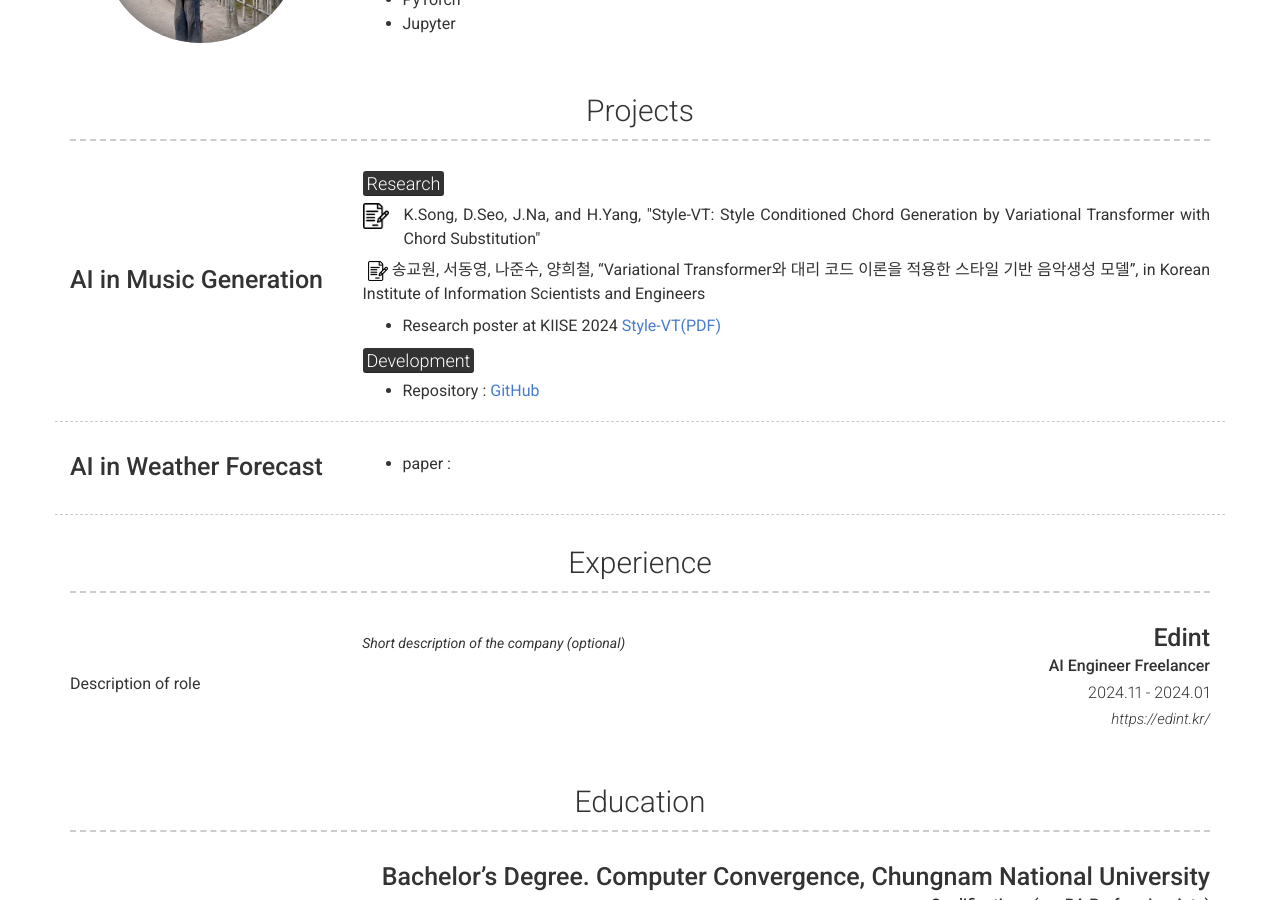
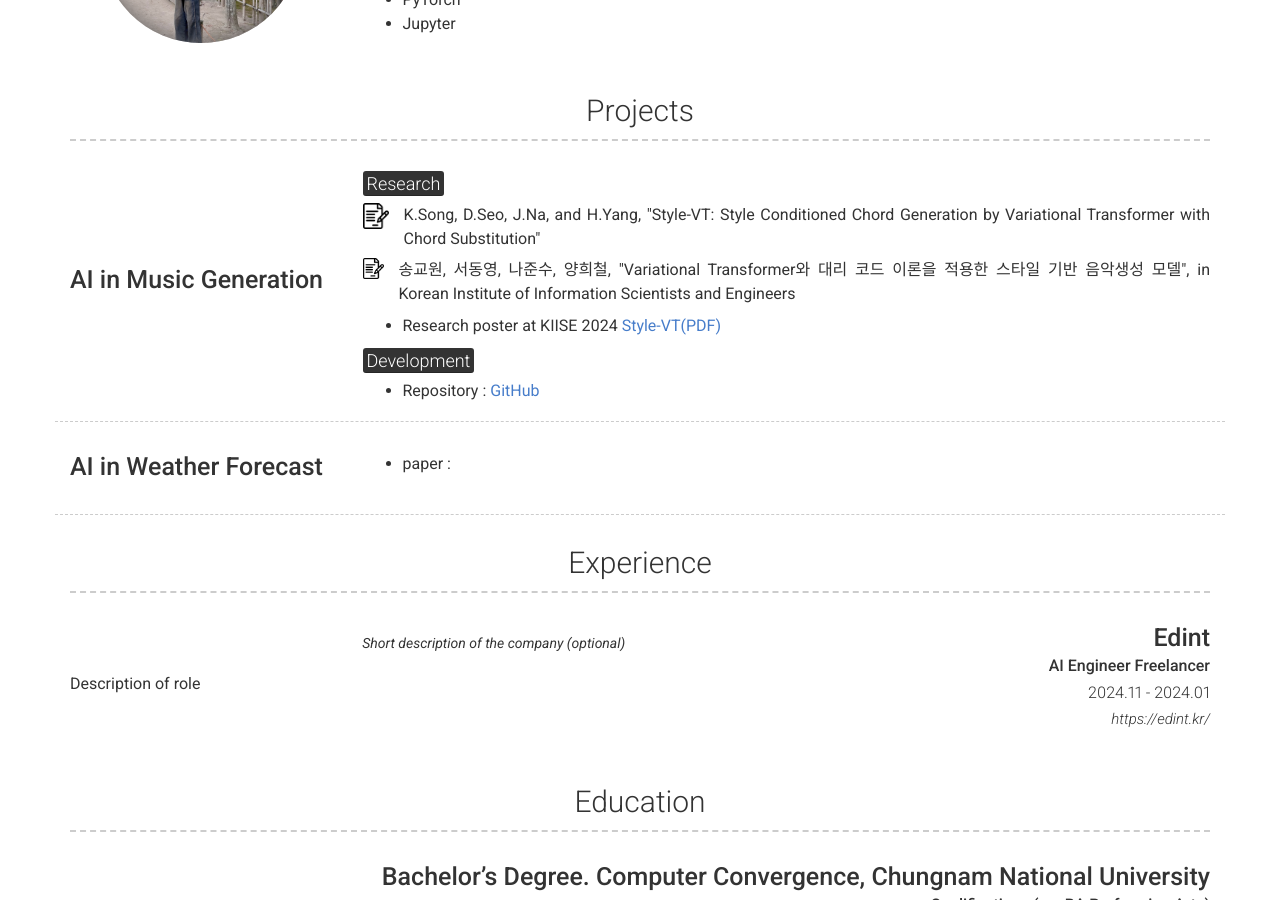
Before and after one commit to tim000519/tim000519.github.io, a Jekyll site: the page built from index.md, in a window 1280 px wide and 900 px high, scrolled down 459 px. Built offline with Jekyll 4.4.1, drawn with Linux system fonts in a browser that asks for light colours; nearby versions of some CDN libraries.

Commit message:
Update _config.yml

```diff
--- a/_config.yml
+++ b/_config.yml
@@ -72,6 +72,7 @@
 
         description: |
           ## <mark>Research</mark>
+
           <div style="display: flex; align-items: flex-start;">
             <a href="/pdf/Access.pdf" target="_blank" style="margin-right: 10px;">
               <img src="/images/contract.png" alt="PDF" width="30" style="vertical-align: top;">
@@ -81,12 +82,14 @@
             </p>
           </div>
 
-
-          <a href="/pdf/style.pdf" target="_blank">
-            <img src="/images/contract.png" alt="PDF" width="20" style="vertical-align: middle; margin-left: 5px;">
-          </a>
-          송교원, 서동영, 나준수, 양희철, "Variational Transformer와 대리 코드 이론을 적용한 스타일 기반 음악생성 모델",
-          in Korean Institute of Information Scientists and Engineers
+          <div style="display: flex; align-items: flex-start;">
+            <a href="/pdf/style.pdf" target="_blank" style="margin-right: 10px;">
+              <img src="/images/contract.png" alt="PDF" width="30" style="vertical-align: top;">
+            </a>
+            <p style="margin-left: 5px; vertical-align: middle;">
+              송교원, 서동영, 나준수, 양희철, "Variational Transformer와 대리 코드 이론을 적용한 스타일 기반 음악생성 모델", in Korean Institute of Information Scientists and Engineers
+            </p>
+          </div>
 
           - Research poster at KIISE 2024 <a href="/pdf/poster.pdf" target="_blank">Style-VT(PDF)</a>
 
```
